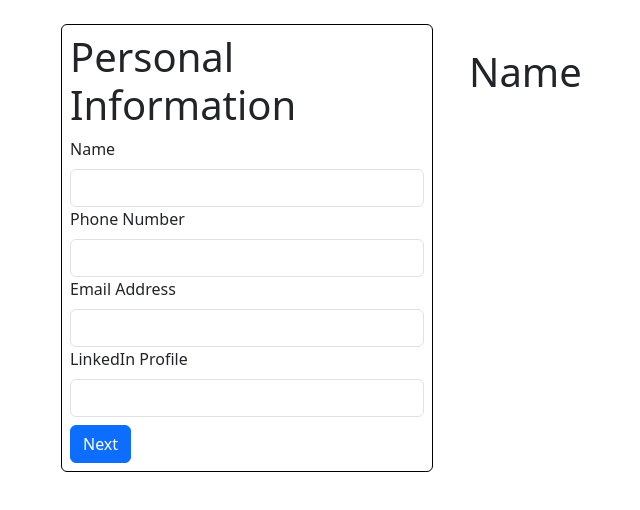
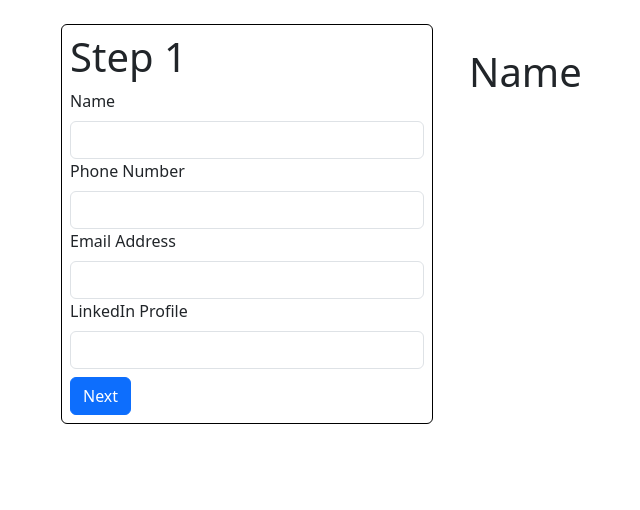
Before and after one commit to disc3110/od-cv-application, a React (Vite) app: page / in a window 1280 px wide. Shown: the top 510 px of the page, without its empty margins (21-661 px from the left). Built offline with nearby package versions, Linux system fonts and the light colour scheme.

Commit message:
improve way to handle data and finish data collection

```diff
--- a/src/App.jsx
+++ b/src/App.jsx
@@ -1,67 +1,90 @@
-import { useState } from 'react'
+import { useState } from 'react';
 import PersonalForm from './components/personal-form';
 import CVLayout from './components/cv-layout';
 
 function App() {
 
-  const [personalData, setPersonalData] = useState({});
-  const [experienceData, setExperienceData] = useState({});
+  const [cvData, setCVData] = useState({});
 
-  const personalQuestions=[
-    {label: "Name", id:"name", type:"text"},
-    {label: "Phone Number", id:"phone", type:"text"},
-    {label: "Email Address", id:"email", type:"text"},
-    {label: "LinkedIn Profile", id:"linkedIn", type:"text"}
+  const personalQuestions = [
+    { label: "Name", id: "name", type: "text" },
+    { label: "Phone Number", id: "phone", type: "text" },
+    { label: "Email Address", id: "email", type: "text" },
+    { label: "LinkedIn Profile", id: "linkedIn", type: "text" }
+  ];
+
+  const experienceQuestions = [
+    { label: "Job Title", id: "job", type: "text" },
+    { label: "Company Name", id: "company", type: "text" },
+    { label: "Years of Experience", id: "jobDuration", type: "number" },
+    { label: "Responsibilities", id: "jobResponsibilities", type: "textarea" }
+  ];
+
+  const educationQuestions = [
+    { label: "Earned Degree", id: "eduDegree", type: "text" },
+    { label: "School name", id: "school", type: "text" },
+    { label: "Program duration", id: "schoolDuration", type: "number" },
+    { label: "Skills obtained", id: "eduDescription", type: "textarea" }
+  ];
+
+  const additionalQuestions = [
+    { label: "skills", id: 'skills', type: "text"},
+    { label: "profile", id: "profile", type: "text"}
   ]
 
-  const experienceQuestions = [
-    { label: "Job Title", id: "jobTitle", type: "text" },
-    { label: "Company Name", id: "company", type: "text" },
-    { label: "Years of Experience", id: "years", type: "number" },
-    { label: "Responsibilities", id: "responsibilities", type: "textarea" }
-  ];
-
-  // Manage which form is displayed
   const [step, setStep] = useState(1);
 
-  // Function to go to the next step
   const nextStep = () => {
     setStep(step + 1);
-    console.log(personalData)
-  }
-
-  // Callback to update personal data
-  const handlePersonalChange = (id, value) => {
-    setPersonalData(prevData => ({ ...prevData, [id]: value }));
   };
 
-  // Callback to update experience data
-  const handleExperienceChange = (id, value) => {
-    setExperienceData(prevData => ({ ...prevData, [id]: value }));
+  const handleInfoChange = (id, value) => {
+    setCVData(prevData => ({ ...prevData, [id]: value }));
+  };
+
+  // Helper function for rendering based on the current step
+  const renderFormByStep = () => {
+    switch (step) {
+      case 1:
+        return (
+          <div>
+            <PersonalForm questions={personalQuestions} onInputChange={handleInfoChange} />
+            <button onClick={nextStep} className="btn btn-primary mt-2">Next</button>
+          </div>
+        );
+      case 2:
+        return (
+          <div>
+            <PersonalForm questions={experienceQuestions} onInputChange={handleInfoChange} />
+            <button onClick={nextStep} className="btn btn-primary mt-2">Next</button>
+          </div>
+        );
+      case 3:
+        return (
+          <div>
+            <PersonalForm questions={educationQuestions} onInputChange={handleInfoChange} />
+            <button onClick={nextStep} className="btn btn-primary mt-2">Finish</button>
+          </div>
+        );
+      default:
+        return <div>Thanks !</div>;
+    }
   };
 
   return (
     <div className='container p-4'>
-        <div className='row vh-75'>
-          <div className='col-4 border border-black rounded p-2'>
-            <h1>Personal Information</h1>
-            {step === 1 ? (
-            <div>
-              <PersonalForm questions={personalQuestions} onInputChange={handlePersonalChange}/>
-              <button onClick={nextStep} className="btn btn-primary mt-2">Next</button>
-            </div>
-          ) : (
-            <div>
-              <PersonalForm questions={experienceQuestions} onInputChange={handleExperienceChange} />
-            </div>
-          )}
-          </div>
-          <div className='col-8'>
-            <CVLayout personalData={personalData} experienceData={experienceData} />
-          </div>
+      <div className='row vh-75'>
+        <div className='col-4 border border-black rounded p-2'>
+          <h1>Step {step}</h1>
+          {renderFormByStep()}
         </div>
+        <div className='col-8'>{
+          <CVLayout cvData={cvData} />
+        }
+        </div>
+      </div>
     </div>
-  )
+  );
 }
 
 export default App;
--- a/src/components/cv-layout.jsx
+++ b/src/components/cv-layout.jsx
@@ -1,10 +1,9 @@
-const CVLayout = ({ personalData, expirienceData }) => {
-    console.log(personalData)
+const CVLayout = ({ cvData }) => {
     return(
         <div className="container p-2 m-3">
             <h1>Name</h1>
-            <p>{personalData.name}</p>
-            <p>{personalData.phone}</p>
+            <p>{cvData.name}</p>
+            <p>{cvData.phone}</p>
         </div>
     )
 }
```
